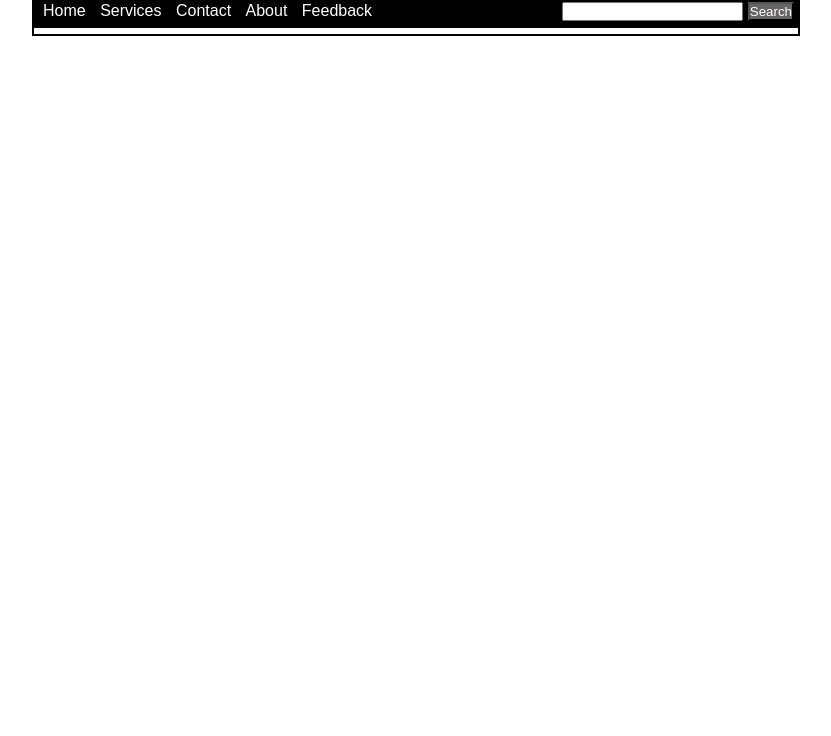
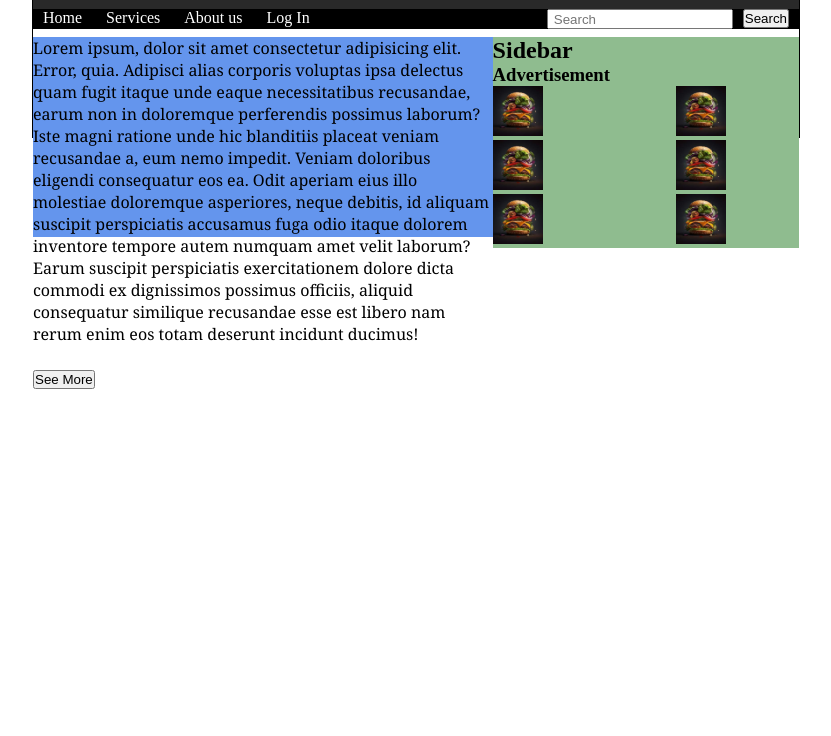
Before and after one commit to sushmitachudhari/UI-Files, a plain HTML site: page Layout2.html in a window 1280 px wide. Shown: the part 64-800 px from the top of the page, without its empty margins (224-1055 px from the left). Drawn offline with Linux system fonts and the light colour scheme.

Commit message:
UI Files

```diff
--- a/CSS/layout2.css
+++ b/CSS/layout2.css
@@ -2,49 +2,94 @@
     margin: 0px;
     padding: 0px;
     box-sizing: border-box;
-    font-family:Arial, Helvetica, sans-serif;
 }
 .main-box{
+    border: 1px solid black;
+    min-height: 100px;
     width: 60%;
-    min-height: 100px;
-    border: 2px solid black;
-    margin: auto;
+    margin: 10px auto;
 }
 .header{
-    height: 60px;
-    padding-top:10px ;
-    background-color: rgb(77, 77, 77);
+    height:80px;
+    width: 100%;
+    background-color: rgb(41, 41, 41);
     color: white;
 }
-.menubar{
-    height: 30px;
-    padding: 4px;
-    background-color:black;
+.header h2{
+    padding-top: 10px;
+    padding-left: 10px;
+}
+.header .menubar{
+    width: 100%;
+    height: 20px;
+    margin-top: 25px;
+    background-color: black;
+}
+.menubar a{
+    padding: 10px;
+    text-decoration: none;
     color: white;
-}
-.menu a{
-    color: white;
-    padding: 5px;
-    text-decoration:none ;
-}
-.menubar .search{
-    float: right;
 
 }
-.search button{
-    text-align: center;
-    background-color: rgb(102, 100, 100);
-    color: white;
+#sbtn{
+  float: right;
+  margin-left: 10px;
+  margin-right: 10px;
 }
-.search button:hover{
-    color: black;
-    background-color: rgb(188, 185, 185);
+#search{
+    float: right;
+    padding-left:5px;
+    outline:none;
+    height: 100%;
 }
-.menu a:hover{
-    background-color: gainsboro;
-    color:black;
+.container
+{   min-height: 100px;
+    margin-top: 10px;
+    width: 100%;
+    background-color: blueviolet;
 }
-.con{
+.container .left
+{
+    /* margin-top: 10px; */
+    width: 60%;
+    height: 200px;
+    float: left;
+    background-color: cornflowerblue;
+}
+.container .right
+{
+     width: 40%;
+     float: right;
+     background-color:darkseagreen;
+}
+.clearfix::after
+{
+  display: block;
+  content:"";
+  clear: both;
+}
+.left .passage{
     width: 100%;
-    min-height: auto;
+    font-family: Georgia, 'Times New Roman', Times, serif;
 }
+.right img{
+    width: 50px;
+    height: 50px;
+}
+.right .row1{
+    width: 100%;
+}
+.right .row2{
+    width: 100%;
+}
+.right .row3{
+    width: 100%;
+}
+.right .one{
+    width: 40%;
+    float: left;
+}
+.right .one{
+    width: 40%;
+    float: right;
+}
--- a/CSS/layout4.css
+++ b/CSS/layout4.css
@@ -4,17 +4,14 @@
     box-sizing: border-box;
 }
 .main-box{
-    border: 1px solid black;
+   border: 1px solid black;
     margin: auto;
-    margin-top: 30px;
     width: 80%;
     min-height: 200px;
-    margin-bottom: 30px;
 }
 .header{
     height: 60px;
     background-color:white;
-    color:black;
 }
 .header img{
     float: left;
@@ -32,14 +29,15 @@
 }
 .menu a{
     text-decoration: none;
-    color:black;
+    color:rgb(97, 28, 97);
     padding-left: 10px;
     padding-right: 10px;
-
+    font-size: 20px;
 }
 .menu a:hover{
-    background-color: orangered;
-    color:white;
+   color: rgb(97, 28, 97);
+   background-color:rgb(249, 240, 68);
+   height: 20px;
 
 }
 .slider{
@@ -63,6 +61,8 @@
     width: 100%;
    }
 .container .p2{
+    margin-top: 10px;
+    margin-bottom: 10px;
     font-size: 40px;
    }
 .h3h4 .h3{
@@ -127,14 +127,15 @@
 }
 
 .gallary{
+
     width: 90%;
     margin-top: 40px;
-    min-height: 300px;
+    min-height: 200px;
     padding-left: 20px;
 }
 .gallary .prod{
     width: 23%;
-    min-height: 200px;
+    min-height: 80px;
     float:left;
     margin-top: 10px;
 }
@@ -160,15 +161,16 @@
 }
 .prod img{
  width: 100%;
+ height: 200px;
 }
 .gal{
     font-size: 40px;
+    text-align: center;
     margin-bottom: 10px;
 }
 .gall{
     width: 90%;
-    min-height: 300px;
-    margin-bottom: 10px;
+    min-height: 200px;
     padding-left: 20px;
 }
 .gall .prod{
@@ -197,8 +199,69 @@
 {
     margin-left: 10px;
 }
-
-.formt{
+.Details{
+    margin: auto;
     width: 100%;
     min-height: 200px;
+    background-color: black;
+    color: white;
 }
+.Details .cUS{
+    padding-top: 20px;
+    padding-bottom: 20px;
+  text-align: center;
+  font-size: 20px;
+  font-weight: bold;
+  color: white;
+  font-family:'Times New Roman', Times, serif;
+}
+.Details .form-left{
+  float: left;
+  width: 50%;
+  padding-left: 100px;
+}
+.Details .form-right{
+float: right;
+width: 50%;
+
+}
+.form-left{
+    padding-bottom: 10px;
+}
+
+.form-right img{
+    width: 30px;
+    height: 30px;
+}
+.form-right .i1{
+    margin-left: 85px;
+}
+.form-left #name ,#email, #contact, #msg
+{
+    height: 30px;
+    width: 80%;
+    margin-bottom: 5px;
+    margin-left: 50px;
+    border-radius: 2px;
+    padding-left: 10px;
+    outline: 0px;
+}
+input::placeholder{
+ color: #949494;
+}
+.form-left #msg{
+    height: 40px;
+}
+.form-left #btn{
+    height: 30px;
+    width: 60px;
+    border-radius: 2px;
+    font-size: 15px;
+    margin-left: 50px;
+    background-color: white;
+}
+.footer p{
+    text-align: center;
+    font-style: italic;
+    font-size: 25px;
+}
--- a/Layout2.html
+++ b/Layout2.html
@@ -9,26 +9,55 @@
 <body>
     <div class="main-box">
         <div class="header">
-          <h1>Project Name</h1>
+            <h2>Project Name</h2>
+            <div class="menubar">
+                <a href="#">Home</a>
+                <a href="#">Services</a>
+                <a href="#">About us</a>
+                <a href="#">Log In</a>
+                <button id="sbtn">Search</button>
+                <input type="text" id="search" placeholder="Search">
+            </div>
         </div>
-        <div class="menubar">
-         <div class="menu">
-            <a href="#">Home</a>
-            <a href="#">Services</a>
-            <a href="#">Contact</a>
-            <a href="#">About</a>
-            <a href="#">Feedback</a>
-
-            <div class="search">
-                <input  class="txt" type="text">
-                <button type="submit">Search</button>
+        <div class="container">
+            <div class="left clearfix">
+                <div class="passage">
+                    <p>Lorem ipsum, dolor sit amet consectetur adipisicing elit. Error, quia. Adipisci
+                         alias corporis voluptas ipsa delectus quam fugit itaque unde eaque necessitatibus
+                         recusandae, earum non in doloremque perferendis possimus laborum? Iste magni ratione
+                        unde hic blanditiis placeat veniam recusandae a, eum nemo impedit. Veniam doloribus
+                        eligendi consequatur eos ea. Odit aperiam eius illo molestiae doloremque asperiores,
+                        neque debitis, id aliquam suscipit perspiciatis accusamus fuga odio itaque dolorem
+                        inventore tempore autem numquam amet velit laborum? Earum suscipit perspiciatis
+                        exercitationem dolore dicta commodi ex dignissimos possimus officiis, aliquid
+                        consequatur similique recusandae esse est libero nam rerum enim eos totam
+                        deserunt incidunt ducimus!</p><br>
+                        <button type="button" id="btn2">See More</button>
+                </div>
+            </div>
+            <div class="right clearfix">
+                <h2>Sidebar</h2>
+                <h3>Advertisement</h3>
+                <div class="row1">
+                    <div class="one clearfix">
+                        <img src="/images/burger1.jpg">
+                    </div>
+                    <div class="two clearfix">
+                        <img src="/images/burger1.jpg">
+                    </div>
+                </div>
+                <div class="row2">
+                    <div class="one clearfix">
+                        <img src="/images/burger1.jpg">
+                    </div>
+                    <div class="two clearfix"> <img src="/images/burger1.jpg"></div>
+                </div>
+                <div class="row3">
+                    <div class="one clearfix"> <img src="/images/burger1.jpg"></div>
+                    <div class="two clearfix"> <img src="/images/burger1.jpg"></div>
+                </div>
             </div>
         </div>
     </div>
-      <div class="con">
-
-      </div>
-
-</div>
 </body>
 </html>
```
Also changed, not shown: layout4.html (+38 -15 lines).
